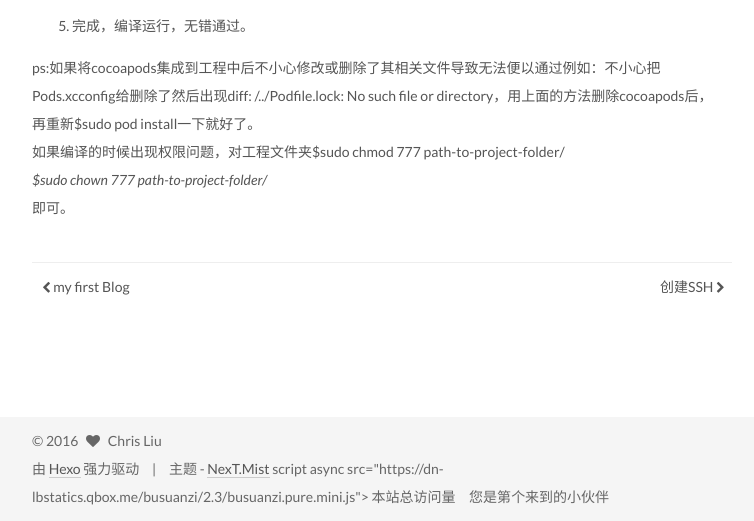
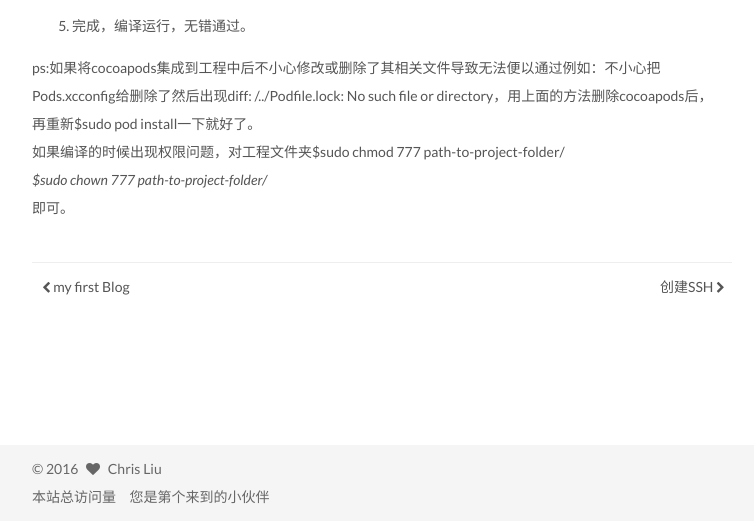
Before and after one commit to liucong0812/gitliucong0812.github.io, a plain HTML site: page 2016/03/29/CocoaPods的安装过程/index.html in a window 1280 px wide. Shown: the part 4667-5188 px from the top of the page, without its empty margins (98-852 px from the left). Drawn offline with Linux system fonts and the light colour scheme; some packages are replaced by stand-ins of ours; a script that the page names is missing.

Commit message:
Site updated: 2016-03-30 12:50:54

```diff
--- a/2016/03/29/CocoaPods的安装过程/index.html
+++ b/2016/03/29/CocoaPods的安装过程/index.html
@@ -511,18 +511,7 @@
   <span class="author" itemprop="copyrightHolder">Chris Liu</span>
 </div>
 
-<div class="powered-by">
-  由 <a class="theme-link" href="http://hexo.io">Hexo</a> 强力驱动
-</div>
-
-<div class="theme-info">
-  主题 -
-  <a class="theme-link" href="https://github.com/iissnan/hexo-theme-next">
-    NexT.Mist
-  </a>
-</div>
-
-script async src="https://dn-lbstatics.qbox.me/busuanzi/2.3/busuanzi.pure.mini.js"></script>
+<script async src="https://dn-lbstatics.qbox.me/busuanzi/2.3/busuanzi.pure.mini.js"></script>
 
 本站总访问量 <span id="busuanzi_value_site_pv"></span> &nbsp&nbsp&nbsp
 您是第<span id="busuanzi_value_site_uv"></span>个来到的小伙伴
--- a/css/main.css
+++ b/css/main.css
@@ -1512,7 +1512,7 @@ pre .javascript .function {
   width: 4px;
   height: 4px;
   border-radius: 50%;
-  background: #067fff;
+  background: #17b18c;
 }
 .links-of-blogroll {
   font-size: 13px;
```
Also changed, not shown: 2016/03/29/git使用-merage/index.html (+1 -12 lines), 2016/03/29/hello-world/index.html (+1 -12 lines), 2016/03/29/my-first-Blog/index.html (+1 -12 lines), 2016/03/29/创建SSH/index.html (+1 -12 lines), archives/2016/03/index.html (+1 -12 lines), archives/2016/index.html (+1 -12 lines), archives/index.html (+1 -12 lines), categories/index.html (+1 -12 lines), index.html (+1 -12 lines), tags/index.html (+1 -12 lines).
